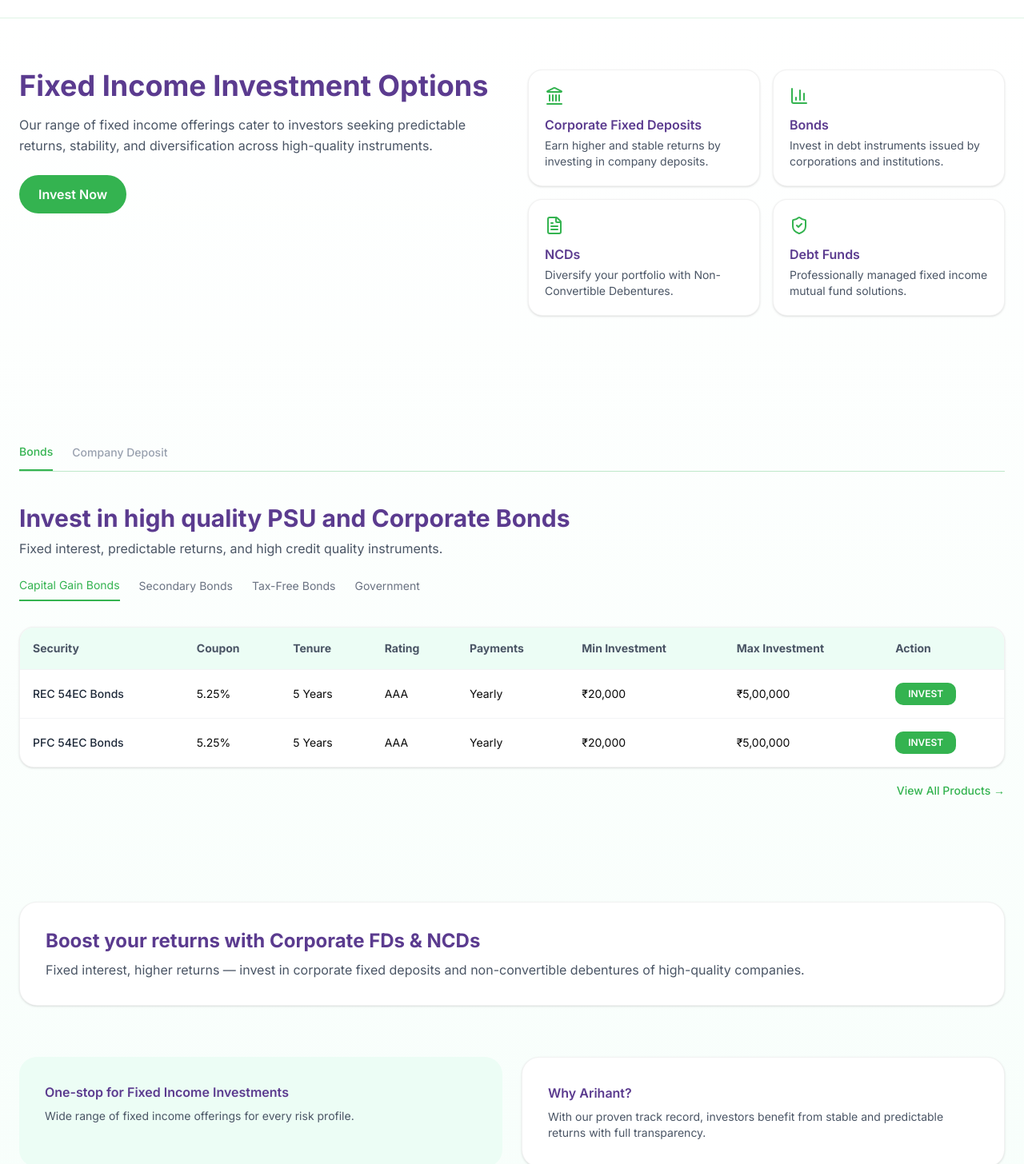
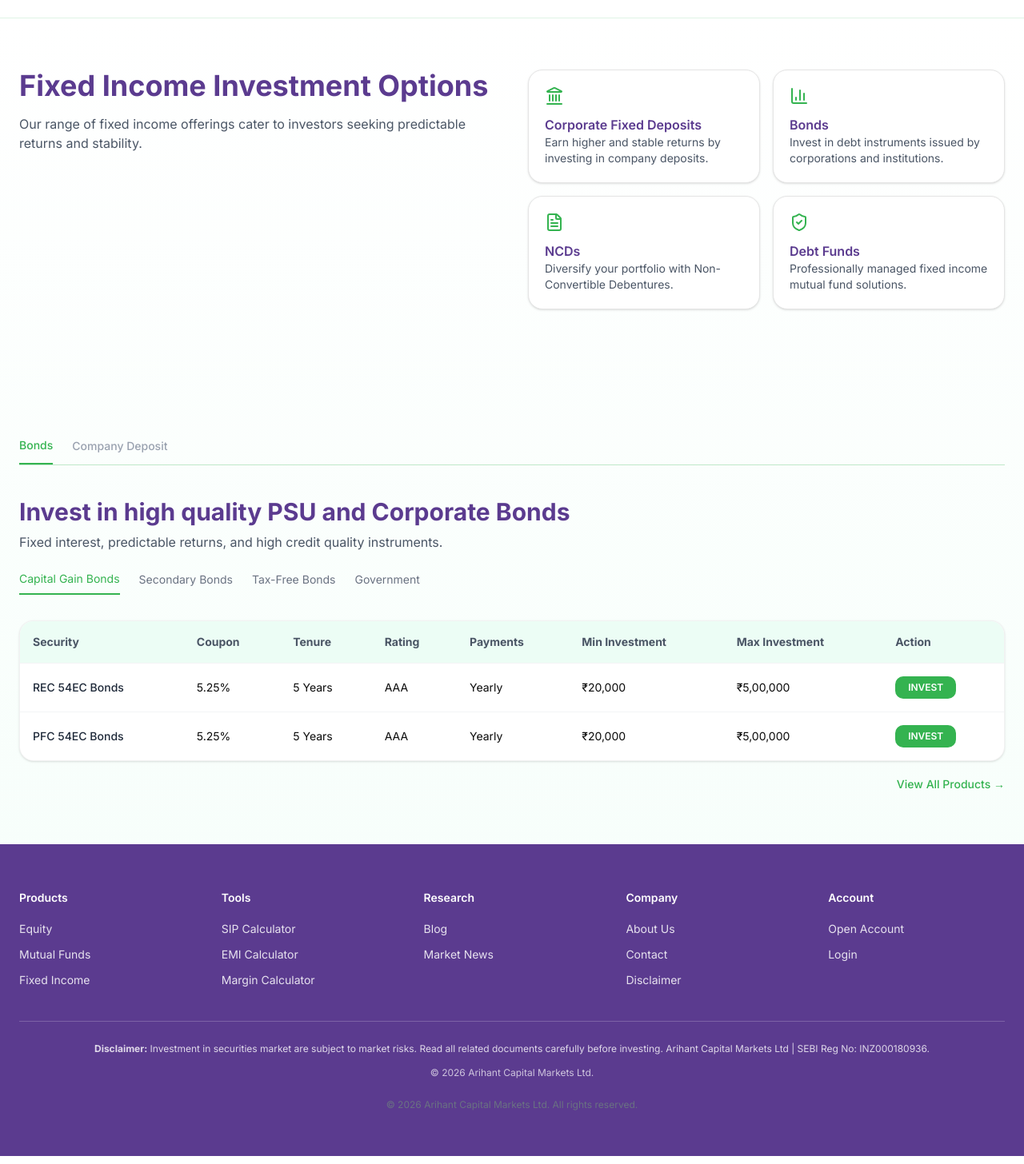
Before and after one commit to PrathmeshnPawar/arihant-website, a Next.js app: page /products/fixed-income in a window 1280 px wide. Shown: the part 74-1530 px from the top of the page at 80% size. Built offline with nearby package versions, Linux system fonts and the light colour scheme.

Commit message:
Added fix to chart in marketchart

```diff
--- a/src/app/page.tsx
+++ b/src/app/page.tsx
@@ -8,7 +8,7 @@
   description:
     "Invest in Equities, Bonds, Mutual Funds, IPOs and Fixed Income products with Arihant. Research-driven strategies and disciplined investing.",
   alternates: {
-    canonical: "https://yourdomain.com",
+    canonical: "https://arihant-website-356i.vercel.app",
   },
 };
 
--- a/src/app/products/equity/page.tsx
+++ b/src/app/products/equity/page.tsx
@@ -34,7 +34,7 @@
   const news = await getNews();
 
   return (
-    <div className="bg-gradient-to-b from-white to-emerald-50/30 min-h-screen py-14">
+    <div className="bg-linear-to-b from-white to-emerald-50/30 min-h-screen py-14">
       <div className="mx-auto max-w-7xl px-6 space-y-16">
 
         <EquityHeader />
--- a/src/app/products/fixed-income/page.tsx
+++ b/src/app/products/fixed-income/page.tsx
@@ -1,164 +1,16 @@
+import type { Metadata } from "next";
+import FixedIncomeClient from "@/components/fixed-income/FixedIncomeClient";
 
-import { BondsSection } from "@/components/fixed-income/BondsSection";
-import { ShieldCheck, Landmark, FileText, BarChart3 } from "lucide-react";
-import { motion } from "framer-motion";
-import { fadeUp, stagger } from "@/lib/animations";
-
-const products = [
-  {
-    title: "Corporate Fixed Deposits",
-    desc: "Earn higher and stable returns by investing in company deposits.",
-    icon: Landmark,
-  },
-  {
-    title: "Bonds",
-    desc: "Invest in debt instruments issued by corporations and institutions.",
-    icon: BarChart3,
-  },
-  {
-    title: "NCDs",
-    desc: "Diversify your portfolio with Non-Convertible Debentures.",
-    icon: FileText,
-  },
-  {
-    title: "Debt Funds",
-    desc: "Professionally managed fixed income mutual fund solutions.",
-    icon: ShieldCheck,
-  },
-];
-
-export const metadata = {
-title: "Fixed Income Investments – Bonds, FDs & NCDs | Arihant",
+export const metadata: Metadata = {
+  title: "Fixed Income Investments – Bonds, FDs & NCDs | Arihant",
   description:
-      "Explore Corporate Bonds, Fixed Deposits, NCDs and Debt Funds offering stable and predictable returns.",
+    "Explore Corporate Bonds, Fixed Deposits, NCDs and Debt Funds offering stable and predictable returns.",
   alternates: {
-     canonical: "https://arihant-website-356i.vercel.app/products/fixed-income",
+    canonical:
+      "https://arihant-website-356i.vercel.app/products/fixed-income",
   },
 };
 
 export default function FixedIncomePage() {
-  return (
-    <main className="bg-linear-to-b from-white to-emerald-50/40 min-h-screen">
-
-      {/* HERO */}
-      <motion.section
-        className="mx-auto max-w-7xl px-6 pt-16 pb-24"
-        initial="hidden"
-        whileInView="visible"
-        viewport={{ once: true, amount: 0.2 }}
-        variants={stagger}
-      >
-        <div className="grid gap-10 md:grid-cols-2">
-
-          <div>
-            <motion.h1
-              variants={fadeUp}
-              className="text-4xl font-bold text-arihant-violet"
-            >
-              Fixed Income Investment Options
-            </motion.h1>
-
-            <motion.p
-              variants={fadeUp}
-              className="mt-4 text-gray-600 leading-relaxed"
-            >
-              Our range of fixed income offerings cater to investors seeking
-              predictable returns, stability, and diversification across
-              high-quality instruments.
-            </motion.p>
-
-            <motion.button
-              variants={fadeUp}
-              className="mt-6 rounded-full bg-arihant-green px-6 py-3 text-white font-semibold hover:opacity-90 transition"
-            >
-              Invest Now
-            </motion.button>
-          </div>
-
-          <div className="grid gap-4 sm:grid-cols-2">
-            {products.map((product) => {
-              const Icon = product.icon;
-
-              return (
-                <motion.div
-                  key={product.title}
-                  variants={fadeUp}
-                  whileHover={{ y: -4 }}
-                  className="rounded-2xl bg-white p-5 shadow-sm border border-black/5 hover:shadow-md transition"
-                >
-                  <Icon className="h-6 w-6 text-arihant-green mb-3" />
-                  <h3 className="font-semibold text-arihant-violet">
-                    {product.title}
-                  </h3>
-                  <p className="text-sm text-gray-600 mt-1">
-                    {product.desc}
-                  </p>
-                </motion.div>
-              );
-            })}
-          </div>
-        </div>
-      </motion.section>
-
-      {/* BONDS */}
-      <motion.div
-        initial={{ opacity: 0, y: 30 }}
-        whileInView={{ opacity: 1, y: 0 }}
-        viewport={{ once: true }}
-        transition={{ duration: 0.6 }}
-      >
-        <BondsSection />
-      </motion.div>
-
-      {/* HIGHLIGHT */}
-      <motion.section
-        className="mx-auto max-w-7xl px-6 py-16"
-        initial="hidden"
-        whileInView="visible"
-        viewport={{ once: true }}
-        variants={fadeUp}
-      >
-        <div className="rounded-3xl bg-white p-8 shadow-sm border border-black/5">
-          <h2 className="text-2xl font-bold text-arihant-violet">
-            Boost your returns with Corporate FDs & NCDs
-          </h2>
-          <p className="mt-2 text-gray-600">
-            Fixed interest, higher returns — invest in corporate fixed deposits
-            and non-convertible debentures of high-quality companies.
-          </p>
-        </div>
-      </motion.section>
-
-      {/* FEATURES */}
-      <motion.section
-        className="mx-auto max-w-7xl px-6 pb-20"
-        initial="hidden"
-        whileInView="visible"
-        viewport={{ once: true }}
-        variants={stagger}
-      >
-        <div className="grid gap-6 md:grid-cols-2">
-          <motion.div variants={fadeUp} whileHover={{ y: -3 }} className="rounded-3xl bg-emerald-50 p-8">
-            <h3 className="font-semibold text-arihant-violet">
-              One-stop for Fixed Income Investments
-            </h3>
-            <p className="mt-2 text-sm text-gray-600">
-              Wide range of fixed income offerings for every risk profile.
-            </p>
-          </motion.div>
-
-          <motion.div variants={fadeUp} whileHover={{ y: -3 }} className="rounded-3xl bg-white p-8 shadow-sm border border-black/5">
-            <h3 className="font-semibold text-arihant-violet">
-              Why Arihant?
-            </h3>
-            <p className="mt-2 text-sm text-gray-600">
-              With our proven track record, investors benefit from stable and
-              predictable returns with full transparency.
-            </p>
-          </motion.div>
-        </div>
-      </motion.section>
-
-    </main>
-  );
+  return <FixedIncomeClient />;
 }
--- a/src/components/equity/MarketChart.tsx
+++ b/src/components/equity/MarketChart.tsx
@@ -19,6 +19,9 @@
 }
 
 export function MarketChart({ data }: Props) {
+
+  if (typeof window === "undefined") return null; // ✅ CRITICAL FIX
+
   return (
     <div className="h-64 w-full">
       <ResponsiveContainer width="100%" height="100%">
--- /dev/null
+++ b/src/components/fixed-income/FixedIncomeClient.tsx
@@ -0,0 +1,77 @@
+"use client";
+
+import { BondsSection } from "@/components/fixed-income/BondsSection";
+import { ShieldCheck, Landmark, FileText, BarChart3 } from "lucide-react";
+import { motion } from "framer-motion";
+import { fadeUp, stagger } from "@/lib/animations";
+
+const products = [
+  {
+    title: "Corporate Fixed Deposits",
+    desc: "Earn higher and stable returns by investing in company deposits.",
+    icon: Landmark,
+  },
+  {
+    title: "Bonds",
+    desc: "Invest in debt instruments issued by corporations and institutions.",
+    icon: BarChart3,
+  },
+  {
+    title: "NCDs",
+    desc: "Diversify your portfolio with Non-Convertible Debentures.",
+    icon: FileText,
+  },
+  {
+    title: "Debt Funds",
+    desc: "Professionally managed fixed income mutual fund solutions.",
+    icon: ShieldCheck,
+  },
+];
+
+export default function FixedIncomeClient() {
+  return (
+    <main className="bg-linear-to-b from-white to-emerald-50/40 min-h-screen">
+      <motion.section
+        className="mx-auto max-w-7xl px-6 pt-16 pb-24"
+        initial="hidden"
+        whileInView="visible"
+        viewport={{ once: true }}
+        variants={stagger}
+      >
+        <div className="grid gap-10 md:grid-cols-2">
+          <div>
+            <motion.h1 variants={fadeUp} className="text-4xl font-bold text-arihant-violet">
+              Fixed Income Investment Options
+            </motion.h1>
+
+            <motion.p variants={fadeUp} className="mt-4 text-gray-600">
+              Our range of fixed income offerings cater to investors seeking
+              predictable returns and stability.
+            </motion.p>
+          </div>
+
+          <div className="grid gap-4 sm:grid-cols-2">
+            {products.map((p) => {
+              const Icon = p.icon;
+
+              return (
+                <motion.div
+                  key={p.title}
+                  variants={fadeUp}
+                  whileHover={{ y: -4 }}
+                  className="rounded-2xl bg-white p-5 shadow-sm border"
+                >
+                  <Icon className="h-6 w-6 text-arihant-green mb-3" />
+                  <h3 className="font-semibold text-arihant-violet">{p.title}</h3>
+                  <p className="text-sm text-gray-600">{p.desc}</p>
+                </motion.div>
+              );
+            })}
+          </div>
+        </div>
+      </motion.section>
+
+      <BondsSection />
+    </main>
+  );
+}
```
